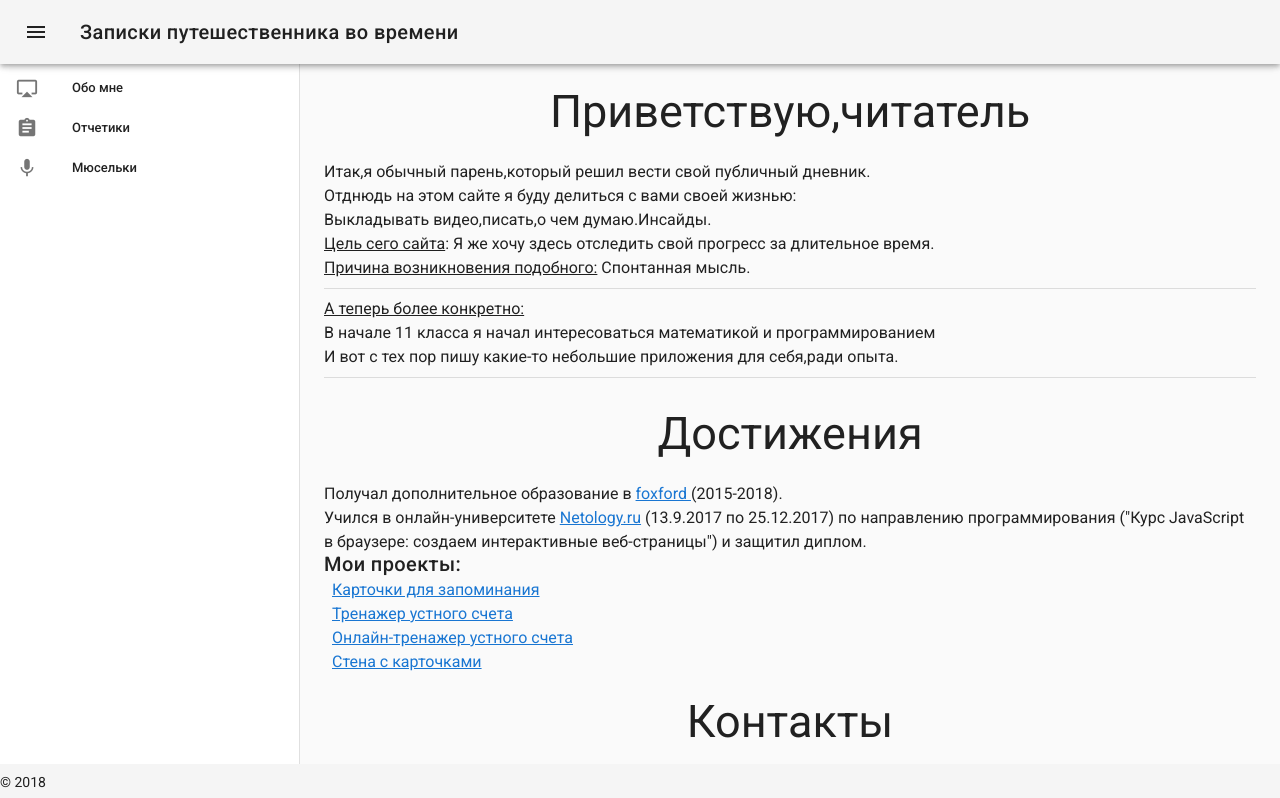
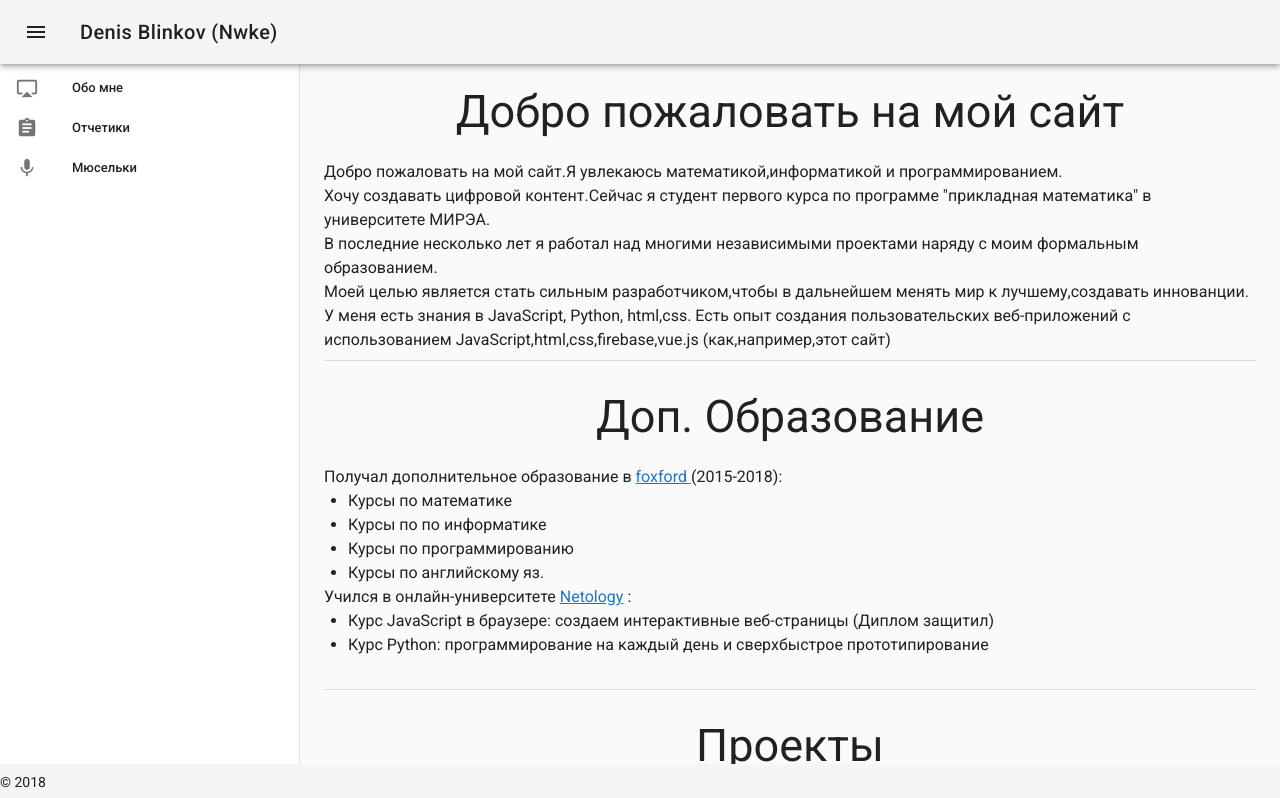
Before and after one commit to Nwke/Personal-Website, a Vue app: page /AboutMe in a window 1280 px wide. Shown: the top 798 px of the page. Built offline with nearby package versions, Linux system fonts and the light colour scheme; no server answers; the database is empty.

Commit message:
upd component About me

```diff
--- a/src/App.vue
+++ b/src/App.vue
@@ -48,7 +48,7 @@
     </v-navigation-drawer>
     <v-toolbar app fixed clipped-left>
       <v-toolbar-side-icon @click.stop="drawer = !drawer"></v-toolbar-side-icon>
-      <v-toolbar-title>Записки путешественника во времени</v-toolbar-title>
+      <v-toolbar-title>Denis Blinkov (Nwke)</v-toolbar-title>
     </v-toolbar>
     <v-content>
       <v-container fluid fill-height>
--- a/src/components/AboutMe.vue
+++ b/src/components/AboutMe.vue
@@ -2,42 +2,58 @@
   <div>
     <v-app>
       <h1 class="display-2 mx-auto mb-4" center>
-          Приветствую,читатель
+        Добро пожаловать на мой сайт
       </h1>
 
       <div class="subheading">
           <span class="mb-2">
-            Итак,я обычный парень,который решил вести свой публичный дневник.<br>
-            Отднюдь на этом сайте я буду делиться с вами своей жизнью:<br>
-            Выкладывать видео,писать,о чем думаю.Инсайды.<br>
-            <span class="under">Цель сего сайта</span>:
-            Я же хочу здесь отследить свой прогресс за длительное время.<br>
-          </span>
-          <span class="mb-5">
-            <span class="under">Причина возникновения подобного:</span>
-            Спонтанная мысль.<br>
+            Добро пожаловать на мой сайт.Я увлекаюсь математикой,информатикой и программированием. <br>
+            Хочу создавать цифровой контент.Сейчас я студент первого курса по программе "прикладная математика" в университете МИРЭА. <br>
+            В последние несколько лет я работал над многими независимыми проектами наряду с моим формальным образованием. <br>
+            Моей целью является стать сильным разработчиком,чтобы в дальнейшем менять мир к лучшему,создавать иннованции. <br>
+            У меня есть знания в JavaScript, Python, html,css.
+            Есть опыт создания пользовательских веб-приложений с использованием JavaScript,html,css,firebase,vue.js (как,например,этот сайт) <br>
           </span>
 
-          <v-divider class="mt-2 mb-2"></v-divider>
-          <span class="under mb-5">А теперь более конкретно:</span> <br>
-          В начале 11 класса я начал интересоваться математикой и программированием<br>
-          И вот с тех пор пишу какие-то небольшие приложения для себя,ради опыта.<br>
         <v-divider class="mt-2 mb-2"></v-divider>
       </div>
 
       <h1 class="display-2 mx-auto mt-4" center>
-          Достижения
+        Доп. Образование
       </h1>
 
       <div class="subheading mt-4">
-          <span>Получал дополнительное образование в <a href="https://foxford.ru/" target="_blank"> foxford </a> (2015-2018).<br>
-          Учился в онлайн-университете <a href="https://netology.ru/" target="_blank">Netology.ru</a>
-          (13.9.2017 по 25.12.2017) по направлению программирования ("Курс JavaScript в браузере: создаем интерактивные веб-страницы") и защитил диплом.<br></span>
+          <span>Получал дополнительное образование в <a href="https://foxford.ru/" target="_blank"> foxford </a> (2015-2018): <br>
+            <ul>
+              <li>Курсы по математике</li>
+              <li>Курсы по по информатике</li>
+              <li>Курсы по программированию</li>
+              <li>Курсы по английскому яз.</li>
+            </ul>
+          Учился в онлайн-университете <a href="https://netology.ru/" target="_blank">Netology</a> :
+            <ul>
+              <li>Курс JavaScript в браузере: создаем интерактивные веб-страницы (Диплом защитил)</li>
+              <li>Курс Python: программирование на каждый день и сверхбыстрое прототипирование</li>
+            </ul>
+          <br></span>
+        <v-divider class="mt-2 mb-2"></v-divider>
+
+      </div>
+
+      <h1 class="display-2 mx-auto mt-4" center>
+        Проекты
+      </h1>
+
+      <div class="subheading mt-4">
+
         <span class="title">Мои проекты:</span> <br>
         <a class="ml-2" href="http://mcards.tk" target="_blank">Карточки для запоминания</a> <br/>
         <a class="ml-2" href="http://fastcot.tk/Menu" target="_blank">Тренажер устного счета</a> <br>
         <a class="ml-2" href="http://onlinemath.tk" target="_blank">Онлайн-тренажер устного счета</a> <br>
         <a class="ml-2" href="http://netology.tk" target="_blank">Стена с карточками</a> <br>
+
+        <v-divider class="mt-2 mb-2"></v-divider>
+
       </div>
 
 
```
Lines whose indentation alone changed are shown as unchanged.
